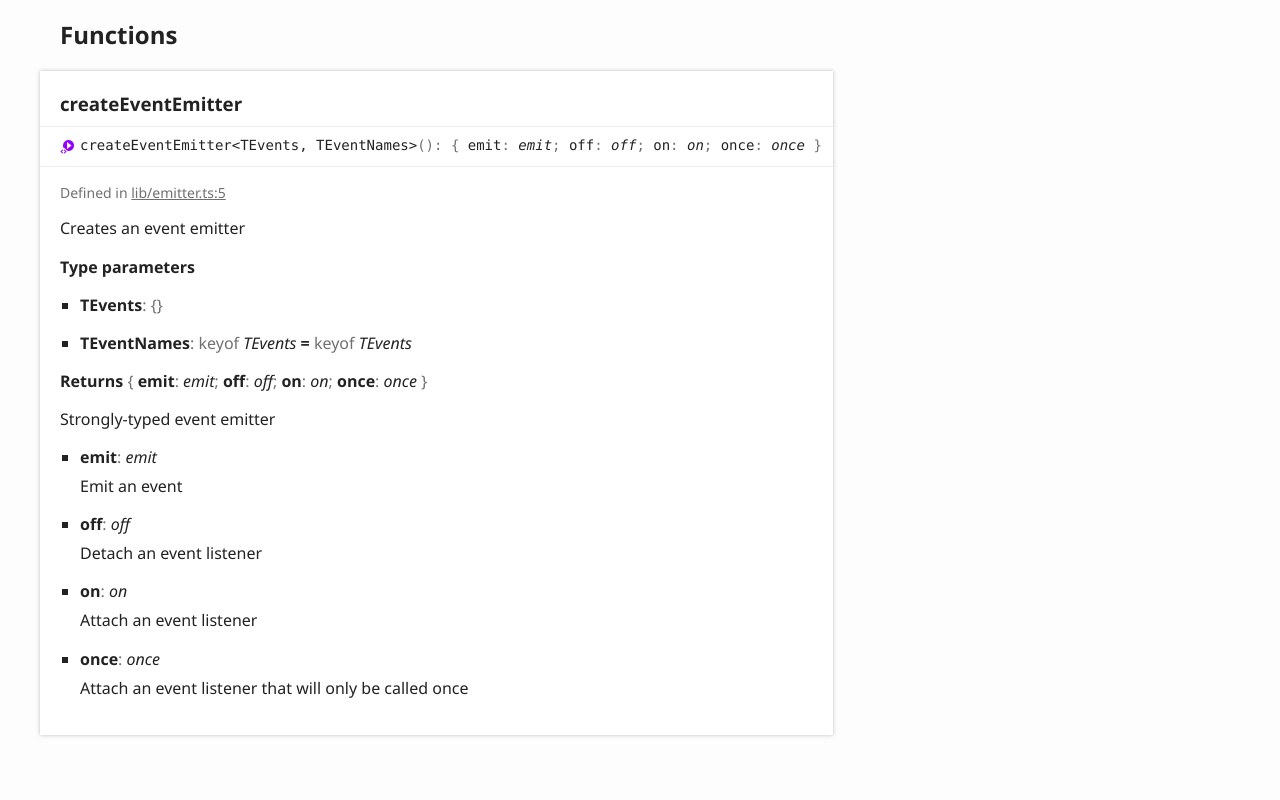
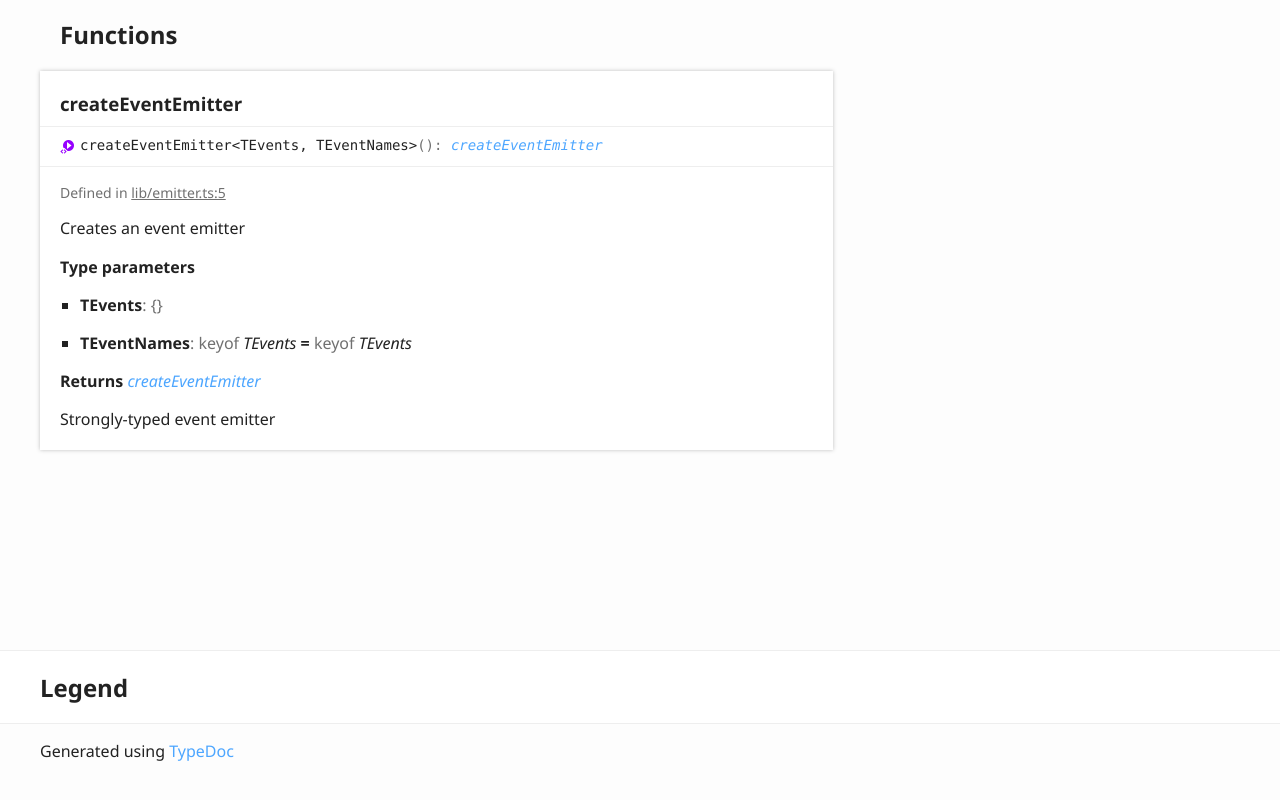
Before and after one commit to bsssshhhhhhh/simple-typed-events, a plain HTML site: page globals.html in a window 1280 px wide. Shown: the part 400-1200 px from the top of the page. After the commit the page ends 1178 px from the top, so only its background shows below. Drawn offline with Linux system fonts and the light colour scheme.

Commit message:
[ci skip] Updates

```diff
--- a/globals.html
+++ b/globals.html
@@ -82,13 +82,13 @@
 					<a name="createeventemitter" class="tsd-anchor"></a>
 					<h3>create<wbr>Event<wbr>Emitter</h3>
 					<ul class="tsd-signatures tsd-kind-function tsd-has-type-parameter">
-						<li class="tsd-signature tsd-kind-icon">create<wbr>Event<wbr>Emitter&lt;TEvents, TEventNames&gt;<span class="tsd-signature-symbol">(</span><span class="tsd-signature-symbol">)</span><span class="tsd-signature-symbol">: </span><span class="tsd-signature-symbol">{ </span>emit<span class="tsd-signature-symbol">: </span><span class="tsd-signature-type">emit</span><span class="tsd-signature-symbol">; </span>off<span class="tsd-signature-symbol">: </span><span class="tsd-signature-type">off</span><span class="tsd-signature-symbol">; </span>on<span class="tsd-signature-symbol">: </span><span class="tsd-signature-type">on</span><span class="tsd-signature-symbol">; </span>once<span class="tsd-signature-symbol">: </span><span class="tsd-signature-type">once</span><span class="tsd-signature-symbol"> }</span></li>
+						<li class="tsd-signature tsd-kind-icon">create<wbr>Event<wbr>Emitter&lt;TEvents, TEventNames&gt;<span class="tsd-signature-symbol">(</span><span class="tsd-signature-symbol">)</span><span class="tsd-signature-symbol">: </span><a href="globals.html#createeventemitter" class="tsd-signature-type">createEventEmitter</a></li>
 					</ul>
 					<ul class="tsd-descriptions">
 						<li class="tsd-description">
 							<aside class="tsd-sources">
 								<ul>
-									<li>Defined in <a href="https://github.com/bsssshhhhhhh/simple-typed-events/blob/1948154/src/lib/emitter.ts#L5">lib/emitter.ts:5</a></li>
+									<li>Defined in <a href="https://github.com/bsssshhhhhhh/simple-typed-events/blob/1319347/src/lib/emitter.ts#L5">lib/emitter.ts:5</a></li>
 								</ul>
 							</aside>
 							<div class="tsd-comment tsd-typography">
@@ -105,42 +105,8 @@
 									<h4>TEventNames<span class="tsd-signature-symbol">: </span><span class="tsd-signature-symbol">keyof </span><span class="tsd-signature-type">TEvents</span> = <span class="tsd-signature-symbol">keyof </span><span class="tsd-signature-type">TEvents</span></h4>
 								</li>
 							</ul>
-							<h4 class="tsd-returns-title">Returns <span class="tsd-signature-symbol">{ </span>emit<span class="tsd-signature-symbol">: </span><span class="tsd-signature-type">emit</span><span class="tsd-signature-symbol">; </span>off<span class="tsd-signature-symbol">: </span><span class="tsd-signature-type">off</span><span class="tsd-signature-symbol">; </span>on<span class="tsd-signature-symbol">: </span><span class="tsd-signature-type">on</span><span class="tsd-signature-symbol">; </span>once<span class="tsd-signature-symbol">: </span><span class="tsd-signature-type">once</span><span class="tsd-signature-symbol"> }</span></h4>
+							<h4 class="tsd-returns-title">Returns <a href="globals.html#createeventemitter" class="tsd-signature-type">createEventEmitter</a></h4>
 							<p>Strongly-typed event emitter</p>
-							<ul class="tsd-parameters">
-								<li class="tsd-parameter">
-									<h5>emit<span class="tsd-signature-symbol">: </span><span class="tsd-signature-type">emit</span></h5>
-									<div class="tsd-comment tsd-typography">
-										<div class="lead">
-											<p>Emit an event</p>
-										</div>
-									</div>
-								</li>
-								<li class="tsd-parameter">
-									<h5>off<span class="tsd-signature-symbol">: </span><span class="tsd-signature-type">off</span></h5>
-									<div class="tsd-comment tsd-typography">
-										<div class="lead">
-											<p>Detach an event listener</p>
-										</div>
-									</div>
-								</li>
-								<li class="tsd-parameter">
-									<h5>on<span class="tsd-signature-symbol">: </span><span class="tsd-signature-type">on</span></h5>
-									<div class="tsd-comment tsd-typography">
-										<div class="lead">
-											<p>Attach an event listener</p>
-										</div>
-									</div>
-								</li>
-								<li class="tsd-parameter">
-									<h5>once<span class="tsd-signature-symbol">: </span><span class="tsd-signature-type">once</span></h5>
-									<div class="tsd-comment tsd-typography">
-										<div class="lead">
-											<p>Attach an event listener that will only be called once</p>
-										</div>
-									</div>
-								</li>
-							</ul>
 						</li>
 					</ul>
 				</section>
```
Also changed, not shown: index.html (+1 -3 lines).
